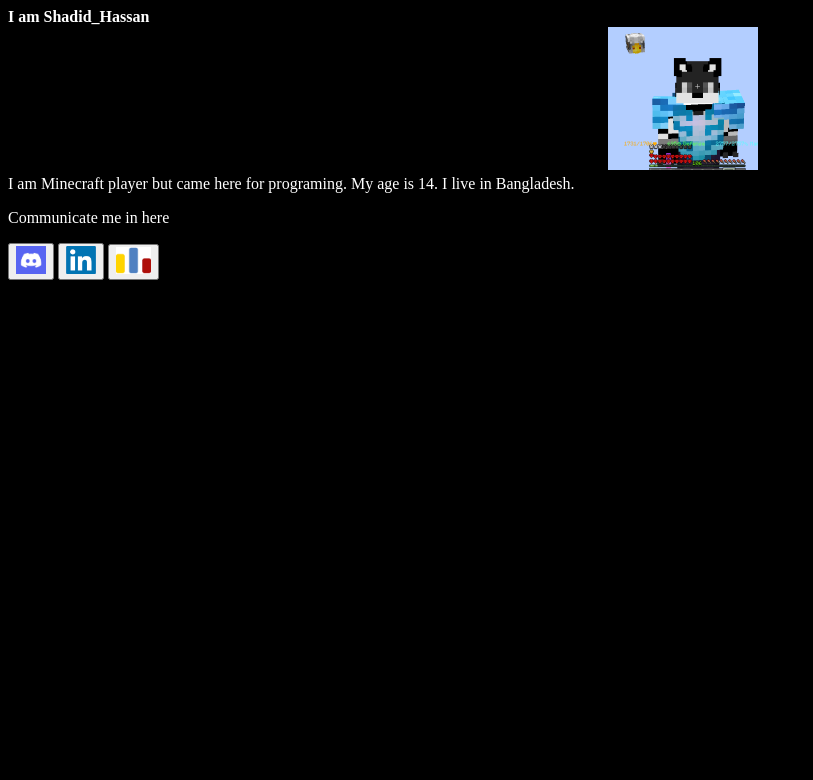
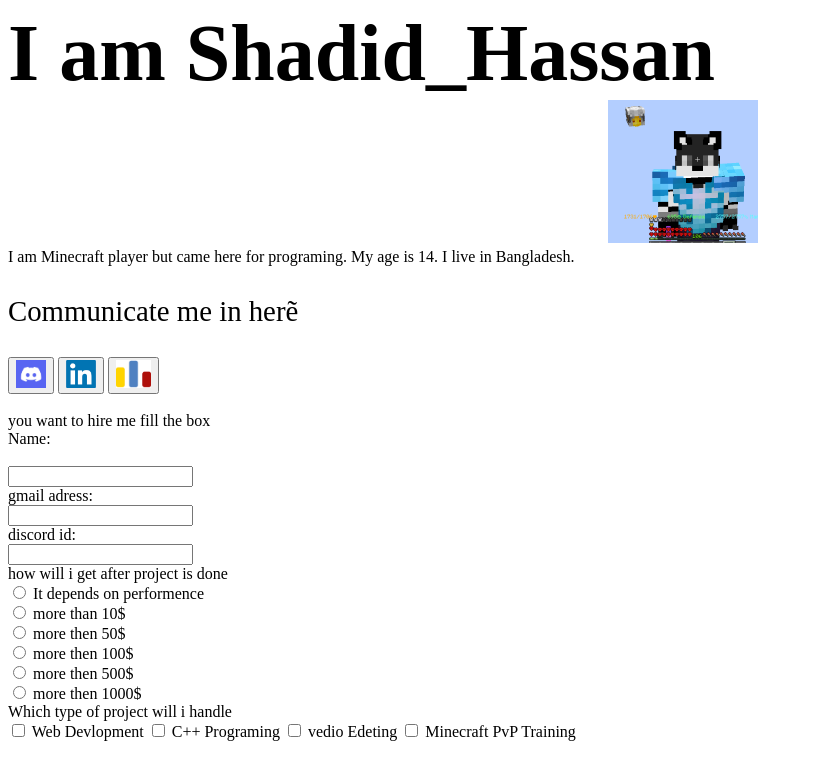
Before and after one commit to Shadid-Hassan/My-First-Website, a plain HTML site: page index.html in a window 1280 px wide. Shown: the whole page, without its empty margins (0-813 px from the left). Drawn offline with Linux system fonts and the light colour scheme.

Commit message:
Minor Fixes

```diff
--- a/index.html
+++ b/index.html
@@ -8,15 +8,65 @@
     <meta name="keywords" content="Shadid_Hassan, Programming, Gaming ">
     <meta http-equiv="refresh" content="60">
     <meta name="author" content="Shadid_Hassan">
+    <link rel="stylesheet" href="style.css">
 </head>
-<body style="background-color:black;">
+<body id="background">
 
-    <span style="color: white;" style="font-size: 500%;" ><b>I am Shadid_Hassan</b></span> <br>
+    <span  style="font-size: 500%;" ><b>I am Shadid_Hassan</b></span> <br>
     <img src="me.png" alt="sorry for not loading" width="150px" style="margin: 1px 1px 1px 600px;" ><br>
-    <span style="color: white;" style="font-size: 100%;" >I am Minecraft player but came here for programing. My age is 14. I live in Bangladesh.
+    <span class="text" style="font-size: 100%;" >I am Minecraft player but came here for programing. My age is 14. I live in Bangladesh.
     </span>
-    <p style="color: white;" style="font-size: 180%;">Communicate me in here</p>
+    <p class="text" style="font-size: 180%;">Communicate me in here&#771;</p>
     <button  target="_blink" ><a href="https://discord.gg/wGBDs6WB" target="_blank"><img src=discord.png width="30" ></a></button>
     <button  target="_blink" ><a href="https://www.youtube.com/watch?v=dQw4w9WgXcQ" target="_blank"><img src=linkedinlogo.png width="30" ></a></button>
+
+
+
     <button  target="_blink" ><a href="https://codeforces.com/profile/Shadid_Hasan" target="_blank"><img src="codeforces icon.png" width="35" ></a></button>
+
+
+    <br>
+    <br>
+    <span class="text" style="margin:  30px 0px 0px;">you want to hire me fill the box</span>
+
+    <form>
+        <label for="lname" class="text">Name:<br></label><br>
+        <input type="text" id="fname" name="fname"><br>
+        <label for="fname">gmail adress:</label><br>
+
+        <input type="text" id="lname" name="lname"><br>
+        <label for="lname">discord id:</label><br>
+
+        <input type="text" id="lname" name="lname">
+      </form>
+      <span calss="text">how will i get after project is done<span>
+      <form>
+        <input type="radio" id="dependsOnPerformence" name="encome" value="sus">
+        <label for="dependsOnPerformence">It depends on performence</label><br>
+        <input type="radio" id="more10" name="encome" value="more10">
+        <label for="more10">more than 10$</label><br>
+        <input type="radio" id="more50" name="encome" value="more50">
+        <label for="dependsOnPerformence">more then 50$</label><br>
+        <input type="radio" id="more100" name="encome" value="more100">
+        <label for="dependsOnPerformence">more then 100$</label><br>
+        <input type="radio" id="more500" name="encome" value="more500">
+        <label for="dependsOnPerformence">more then 500$</label><br>
+        <input type="radio" id="more50" name="encome" value="more1000">
+        <label for="dependsOnPerformence">more then 1000$</label><br>
+
+    </form>
+
+    <span class="text">Which type of project will i handle</span>
+
+    <form>
+        <input type="checkbox" id="webDev" name="projectType" value="webdev">
+        <label for="webDev">Web Devlopment</label>
+        <input type="checkbox" id="cpp" name="projectType" value="cpp">
+        <label for="webDev">C++ Programing</label>
+        <input type="checkbox" id="vedioEdeting" name="projectType" value="vedioEdeting">
+        <label for="webDev">vedio Edeting</label>
+        <input type="checkbox" id="pvpTraining" name="projectType" value="pvpTraining">
+        <label for="webDev">Minecraft PvP Training</label>
+    </form>
+
 </html>
--- /dev/null
+++ b/style.css
@@ -0,0 +1,8 @@
+
+    text {
+        color: white;
+        font-size: 400%;
+    }
+    background{
+        background-color:black;
+    }
```
